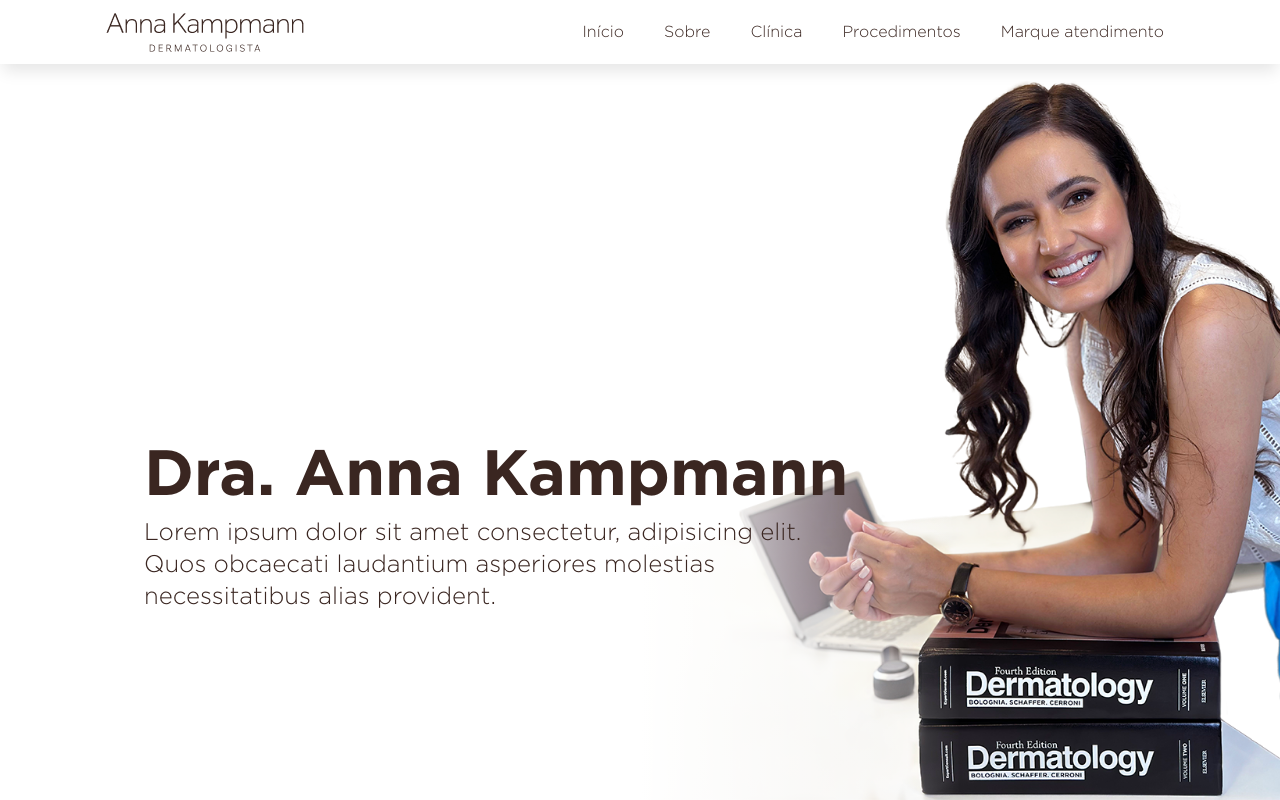
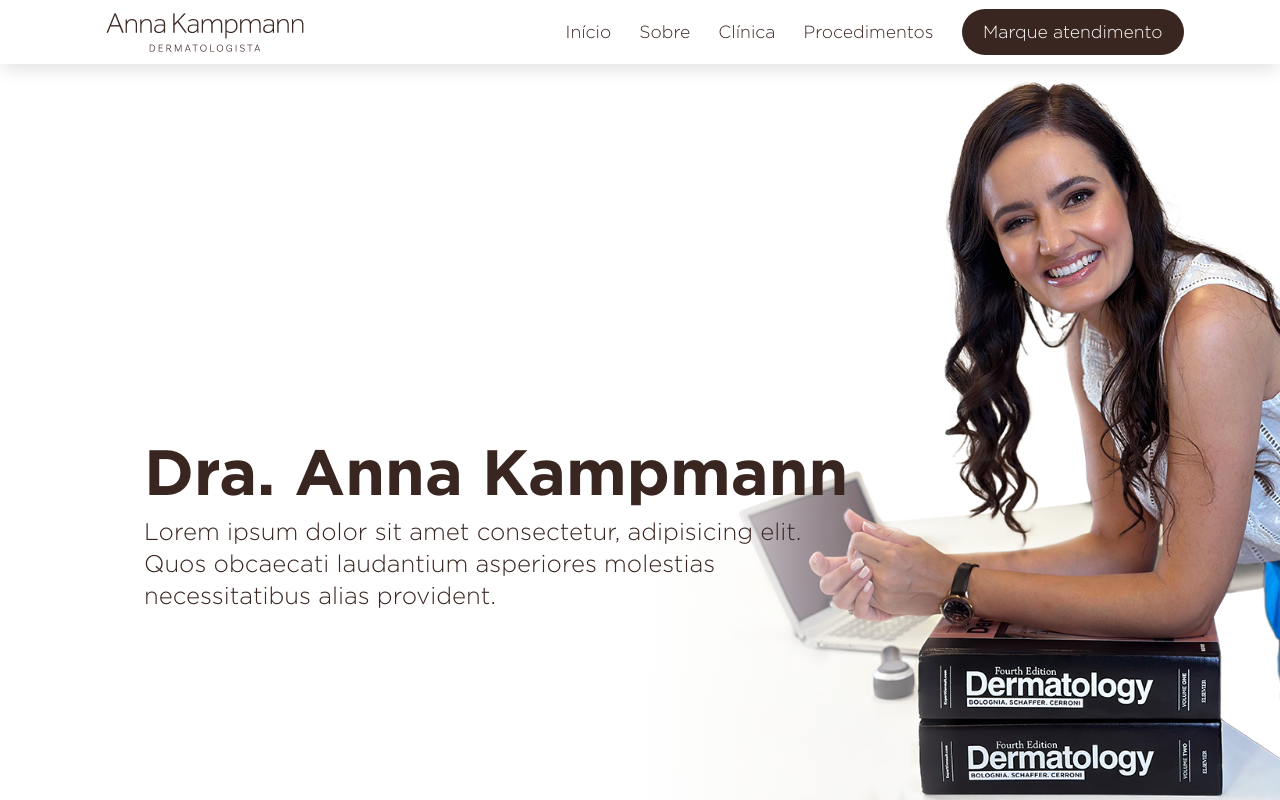
Before and after one commit to gabrielbigliardi/annakampmann, a Next.js app: page / in a window 1280 px wide. Shown: the top 800 px of the page. Built offline with nearby package versions, Linux system fonts and the light colour scheme.

Commit message:
fix: header schedule button

```diff
--- a/app/_components/Header.tsx
+++ b/app/_components/Header.tsx
@@ -5,10 +5,6 @@ import React, { useState } from 'react'
 import Link from 'next/link';
 
 export default function Header() {
-
-  // const [showNav, setShowNav] = useState(false)
-
-  // console.log(showNav);
 
   return (
     <nav className='shadow'>
--- a/app/globals.css
+++ b/app/globals.css
@@ -128,12 +128,14 @@ nav {
 }
 
 .links-container {
+  font-size: 1.275rem;
   height: 100%;
   width: 100%;
   display: flex;
   flex-direction: row;
   align-items: center;
   justify-content: flex-end;
+  gap: 3rem;
 }
 
 .links-container span {
@@ -147,7 +149,7 @@ nav {
 nav a {
   /* height: 100%; */
   /* align-self: ; */
-  padding: 20px 20px;
+  /* padding: 20px 20px; */
   color: var(--text-color);
 }
 
@@ -171,9 +173,26 @@ nav svg {
   display: none;
 }
 
+.nav-schedule-button {
+  background-color: #3A2621;
+  color: white;
+  height: 2.875rem;
+  width: 18.125rem;
+
+  display: flex;
+  align-items: center;
+  justify-content: center;
+
+  border-radius: 1000px;
+}
+
 @media(max-width: 1536px) {
-  nav {
+  /* nav {
     padding: 0 9rem;
+  } */
+
+  .links-container {
+    gap: 2rem;
   }
 
 }
@@ -181,6 +200,14 @@ nav svg {
 @media(max-width: 1280px) {
   nav {
     padding: 0 6rem;
+  }
+
+  .links-container {
+    font-size: 1.1rem;
+    gap: 1.75rem;
+  }
+  .nav-schedule-button {
+    width: 13.9rem;
   }
 }
 
@@ -215,6 +242,11 @@ nav svg {
     margin: 4rem auto 1rem auto;
     /* align-self: center; */
     opacity: .2;
+  }
+
+  .nav-schedule-button {
+    align-self: center;
+    width: 18rem;
   }
 
   nav a {
```
Also changed, not shown: app/_components/Navbar.tsx (deleted, +0 -34 lines).
